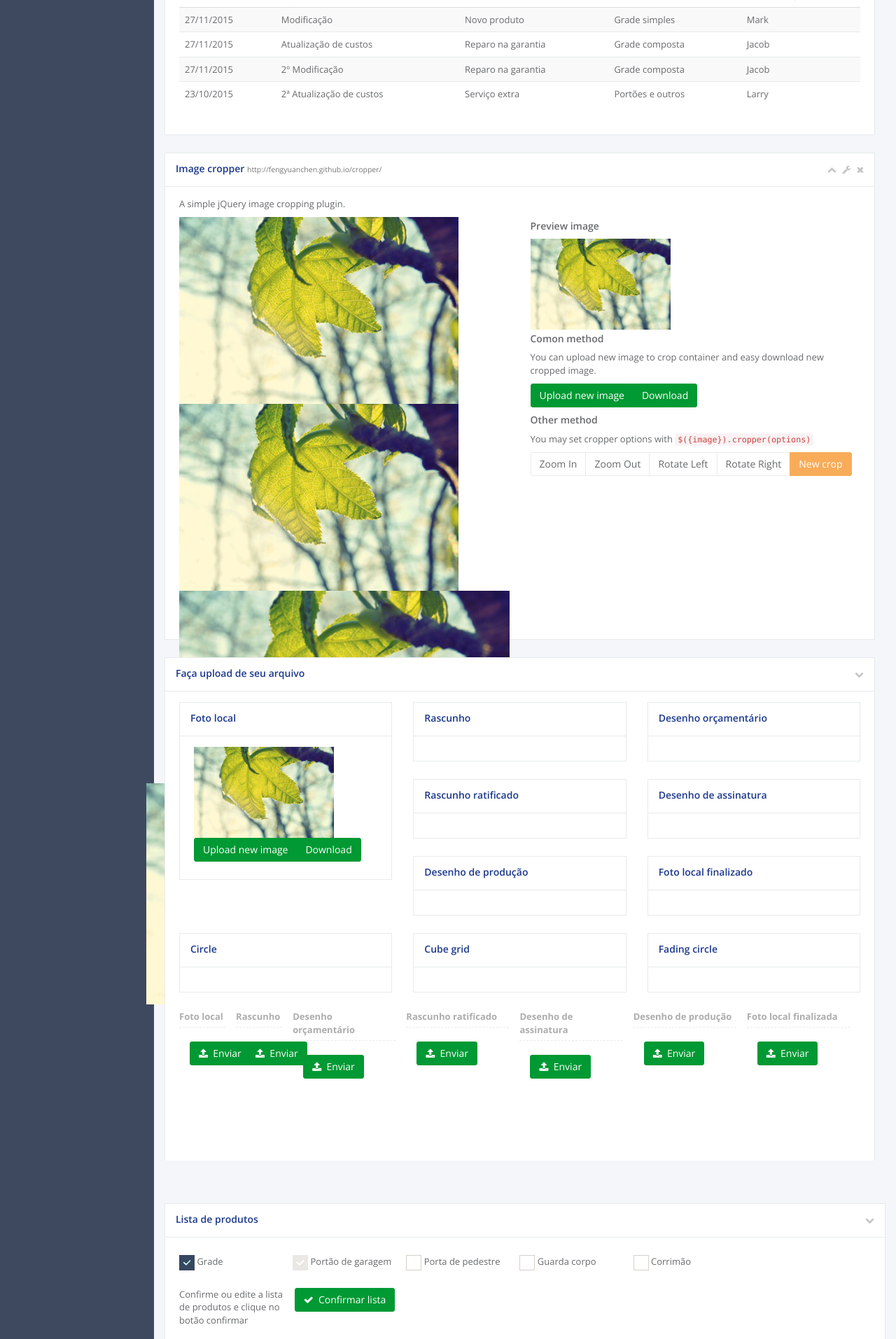
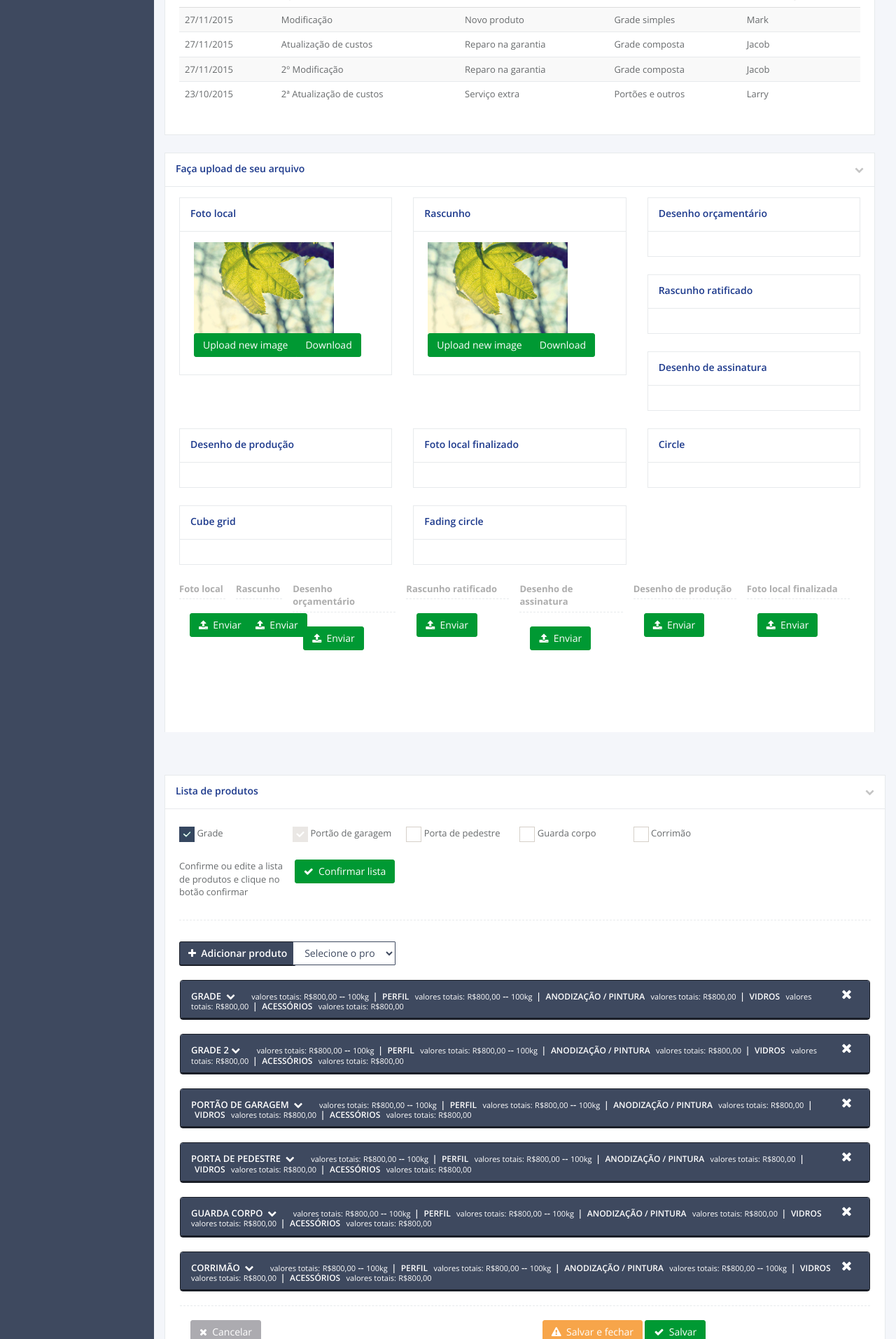
Before and after one commit to zuiurac/Marfra, a PHP site: page /novo_orcamento_tecnico.php in a window 1280 px wide. Shown: the part 378-2291 px from the top of the page at 70% size. Run offline with PHP 8.4, Linux system fonts and the light colour scheme; some libraries are stand-ins or nearby versions.

Commit message:
Alterando e duplicando o bloco de imagem

```diff
--- a/novo_orcamento_tecnico.php
+++ b/novo_orcamento_tecnico.php
@@ -105,72 +105,7 @@
                 </div>
             </div>
             </div>
-            <!--image-->
-             <div class="row">
-                <div class="col-lg-12">
-                    <div class="ibox float-e-margins">
-                        <div class="ibox-title  back-change">
-                            <h5>Image cropper <small>http://fengyuanchen.github.io/cropper/</small></h5>
-                            <div class="ibox-tools">
-                                <a class="collapse-link">
-                                    <i class="fa fa-chevron-up"></i>
-                                </a>
-                                <a class="dropdown-toggle" data-toggle="dropdown" href="#">
-                                    <i class="fa fa-wrench"></i>
-                                </a>
-                                <ul class="dropdown-menu dropdown-user">
-                                    <li><a href="#">Config option 1</a>
-                                    </li>
-                                    <li><a href="#">Config option 2</a>
-                                    </li>
-                                </ul>
-                                <a class="close-link">
-                                    <i class="fa fa-times"></i>
-                                </a>
-                            </div>
-                        </div>
-                        <div class="ibox-content">
-                            <p>
-                                A simple jQuery image cropping plugin.
-                            </p>
-                            <div class="row">
-                                <div class="col-md-6">
-                                    <div class="image-crop">
-                                        <img src="img/p3.jpg">
-                                    </div>
-                                </div>
-                                <div class="col-md-6">
-                                    <h4>Preview image</h4>
-                                    <div class="img-preview img-preview-sm"></div>
-                                    <h4>Comon method</h4>
-                                    <p>
-                                        You can upload new image to crop container and easy download new cropped image.
-                                    </p>
-                                    <div class="btn-group">
-                                        <label title="Upload image file" for="inputImage" class="btn btn-primary">
-                                            <input type="file" accept="image/*" name="file" id="inputImage" class="hide">
-                                            Upload new image
-                                        </label>
-                                        <label title="Donload image" id="download" class="btn btn-primary">Download</label>
-                                    </div>
-                                    <h4>Other method</h4>
-                                    <p>
-                                        You may set cropper options with <code>$({image}).cropper(options)</code>
-                                    </p>
-                                    <div class="btn-group">
-                                        <button class="btn btn-white" id="zoomIn" type="button">Zoom In</button>
-                                        <button class="btn btn-white" id="zoomOut" type="button">Zoom Out</button>
-                                        <button class="btn btn-white" id="rotateLeft" type="button">Rotate Left</button>
-                                        <button class="btn btn-white" id="rotateRight" type="button">Rotate Right</button>
-                                        <button class="btn btn-warning" id="setDrag" type="button">New crop</button>
-                                    </div>
-                                </div>
-                            </div>
-                        </div>
-                    </div>
-                </div>
-            </div>
-            <!--image fim-->
+
         <div class="row">
           <div class="form-group col-lg-12 upload_content">
             <div class="ibox float-e-margins">
@@ -189,9 +124,12 @@
                       <div class="ibox ">
                           <div class="ibox-title">
                               <h5>Foto local</h5>
+                              <div class="img-crop" style="display: none;">
+                                <img src="img/p3.jpg">
+                            </div>
                           </div>
                           <div class="ibox-content">
-                              <div class="img-preview img-preview-sm"></div>
+                            <div class="img-preview img-preview-sm img-1"></div>
                             <div class="btn-group">
                                 <label title="Upload image file" for="inputImage" class="btn btn-primary">
                                     <input type="file" accept="image/*" name="file" id="inputImage" class="hide">
@@ -206,9 +144,19 @@
                     <div class="ibox ">
                         <div class="ibox-title">
                             <h5>Rascunho</h5>
+                            <div class="img-crop2" style="display: none;">
+                                <img src="img/p3.jpg">
+                            </div>
                         </div>
                         <div class="ibox-content">
-
+                            <div class="img-preview img-preview-sm img-2"></div>
+                            <div class="btn-group">
+                                <label title="Upload image file" for="inputImage2" class="btn btn-primary">
+                                    <input type="file" accept="image/*" name="file2" id="inputImage2" class="hide">
+                                    Upload new image
+                                </label>
+                                <label title="Donload image" id="download" class="btn btn-primary">Download</label>
+                            </div>
                           </div>
                     </div>
                 </div>
@@ -3853,10 +3801,12 @@
     <script>
 
         $(document).ready(function(){
-            var $image = $(".image-crop > img")
+
+            // INICIO BLOCO 1
+            var $image = $(".img-crop > img");
             $($image).cropper({
                 aspectRatio: 1.618,
-                preview: ".img-preview",
+                preview: ".img-1",
                 done: function(data) {
                     // Output the result data for cropping image.
                 }
@@ -3894,6 +3844,51 @@
             });
 
             $('.summernote').summernote();
+            // FIM BLOCO 2
+
+            // INICIO BLOCO 2
+            var $image2 = $(".img-crop2 > img");
+            $($image2).cropper({
+                aspectRatio: 1.618,
+                preview: ".img-2",
+                done: function(data) {
+                    // Output the result data for cropping image.
+                }
+            });
+
+            var $inputImage2 = $("#inputImage2");
+            if (window.FileReader) {
+                $inputImage2.change(function() {
+                    var fileReader = new FileReader(),
+                            files = this.files,
+                            file;
+
+                    if (!files.length) {
+                        return;
+                    }
+
+                    file = files[0];
+
+                    if (/^image\/\w+$/.test(file.type)) {
+                        fileReader.readAsDataURL(file);
+                        fileReader.onload = function () {
+                            $inputImage2.val("");
+                            $image2.cropper("reset", true).cropper("replace", this.result);
+                        };
+                    } else {
+                        showMessage("Please choose an image file.");
+                    }
+                });
+            } else {
+                $inputImage2.addClass("hide");
+            }
+
+            $("#download").click(function() {
+                window.open($image2.cropper("getDataURL"));
+            });
+
+            $('.summernote').summernote();
+            // FIM BLOCO 2
 
        });
         var edit = function() {
```
Lines whose indentation alone changed are shown as unchanged.
